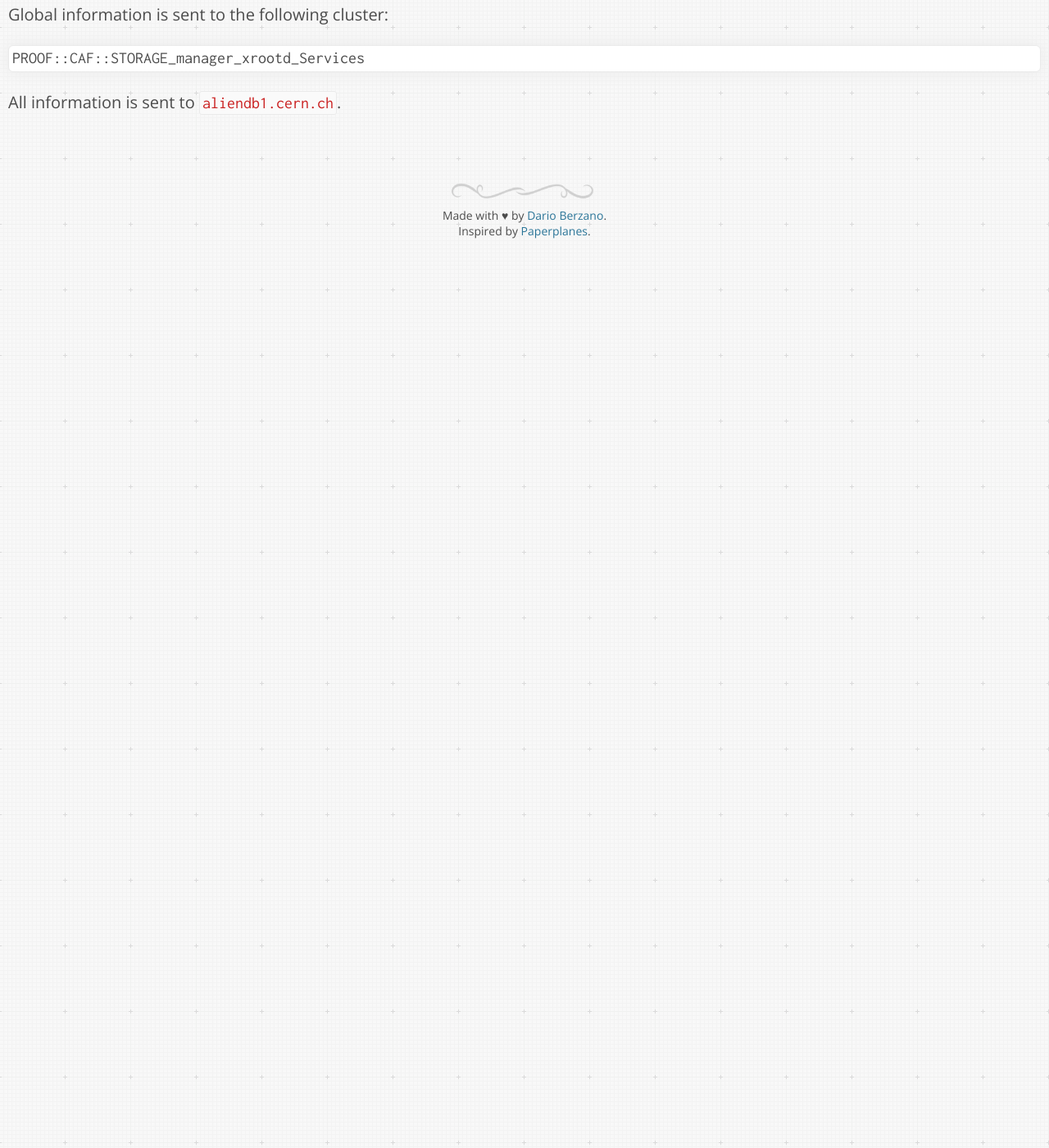
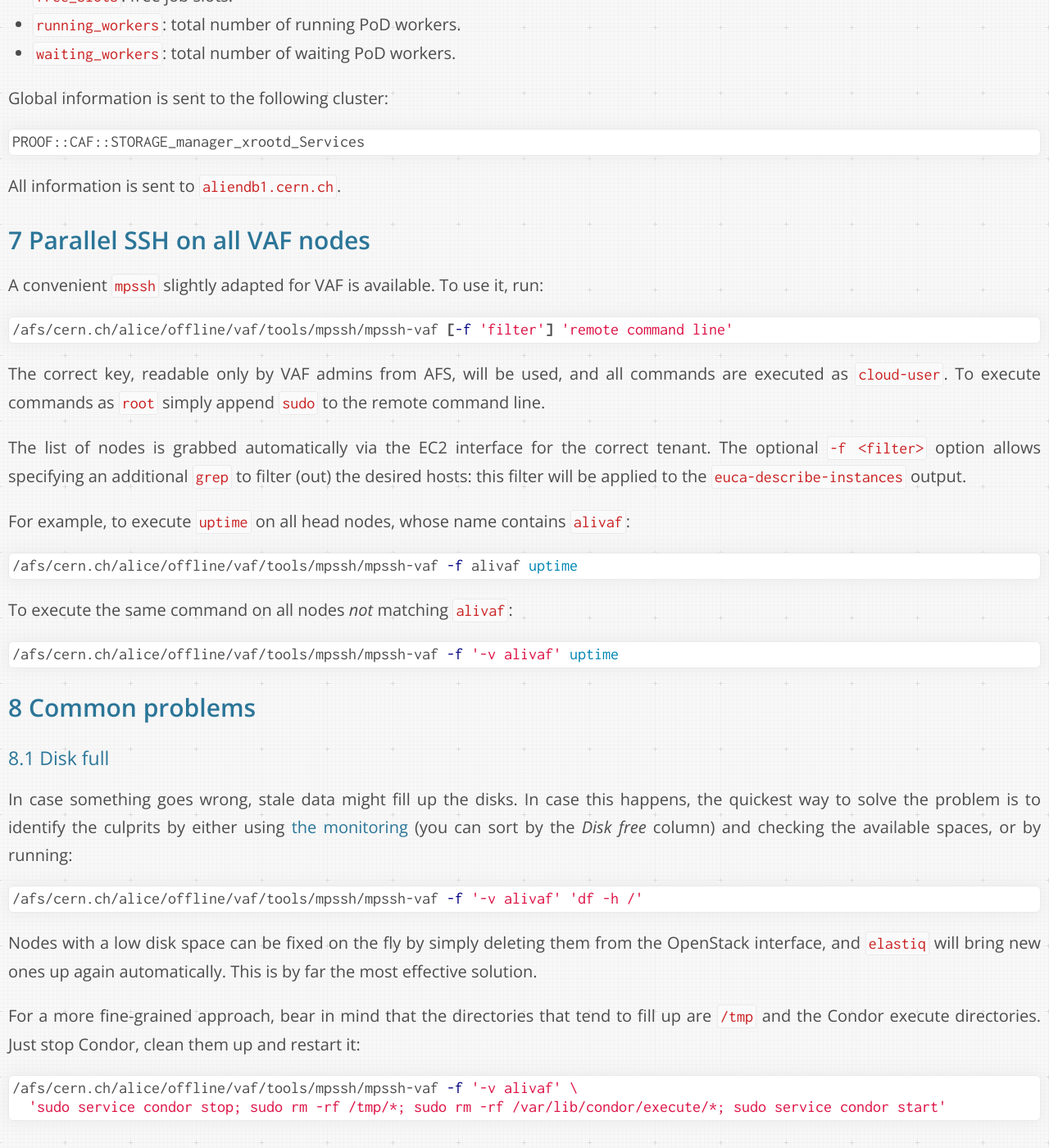
Before and after one commit to dberzano/dberzano.github.io, a Jekyll site: the page built from alice/vcaf/admin/index.md, in a window 1280 px wide and 1400 px high, scrolled down 7967 px. Shown: the whole window at 82% size. Built offline with Jekyll 4.4.1, drawn with Linux system fonts in a browser that asks for light colours; Markdown is read by kramdown in place of the engine named in the settings; before the commit the page ends 8283 px from its top, so only the background shows below that; some of the changed text lies outside the part shown.

Commit message:
VCAF: parallel SSH and disk full

````diff
--- a/alice/vcaf/admin/index.md
+++ b/alice/vcaf/admin/index.md
@@ -357,3 +357,61 @@ PROOF::CAF::STORAGE_manager_xrootd_Services
 ```
 
 All information is sent to `aliendb1.cern.ch`.
+
+Parallel SSH on all VAF nodes
+-----------------------------
+
+A convenient `mpssh` slightly adapted for VAF is available. To use it, run:
+
+```bash
+/afs/cern.ch/alice/offline/vaf/tools/mpssh/mpssh-vaf [-f 'filter'] 'remote command line'
+```
+
+The correct key, readable only by VAF admins from AFS, will be used, and all
+commands are executed as `cloud-user`. To execute commands as `root` simply
+append `sudo` to the remote command line.
+
+The list of nodes is grabbed automatically via the EC2 interface for the correct
+tenant. The optional `-f <filter>` option allows specifying an additional `grep`
+to filter (out) the desired hosts: this filter will be applied to the
+`euca-describe-instances` output.
+
+For example, to execute `uptime` on all head nodes, whose name contains `alivaf`:
+
+```bash
+/afs/cern.ch/alice/offline/vaf/tools/mpssh/mpssh-vaf -f alivaf uptime
+```
+
+To execute the same command on all nodes *not* matching `alivaf`:
+
+```bash
+/afs/cern.ch/alice/offline/vaf/tools/mpssh/mpssh-vaf -f '-v alivaf' uptime
+```
+
+Common problems
+---------------
+
+### Disk full
+
+In case something goes wrong, stale data might fill up the disks. In case this
+happens, the quickest way to solve the problem is to identify the culprits by
+either using [the monitoring](http://alimonitor.cern.ch/stats?page=CAF2/table)
+(you can sort by the *Disk free* column) and checking the available spaces, or
+by running:
+
+```bash
+/afs/cern.ch/alice/offline/vaf/tools/mpssh/mpssh-vaf -f '-v alivaf' 'df -h /'
+```
+
+Nodes with a low disk space can be fixed on the fly by simply deleting them from
+the OpenStack interface, and `elastiq` will bring new ones up again
+automatically. This is by far the most effective solution.
+
+For a more fine-grained approach, bear in mind that the directories that tend to
+fill up are `/tmp` and the Condor execute directories. Just stop Condor, clean
+them up and restart it:
+
+```bash
+/afs/cern.ch/alice/offline/vaf/tools/mpssh/mpssh-vaf -f '-v alivaf' \
+  'sudo service condor stop; sudo rm -rf /tmp/*; sudo rm -rf /var/lib/condor/execute/*; sudo service condor start'
+```
````
